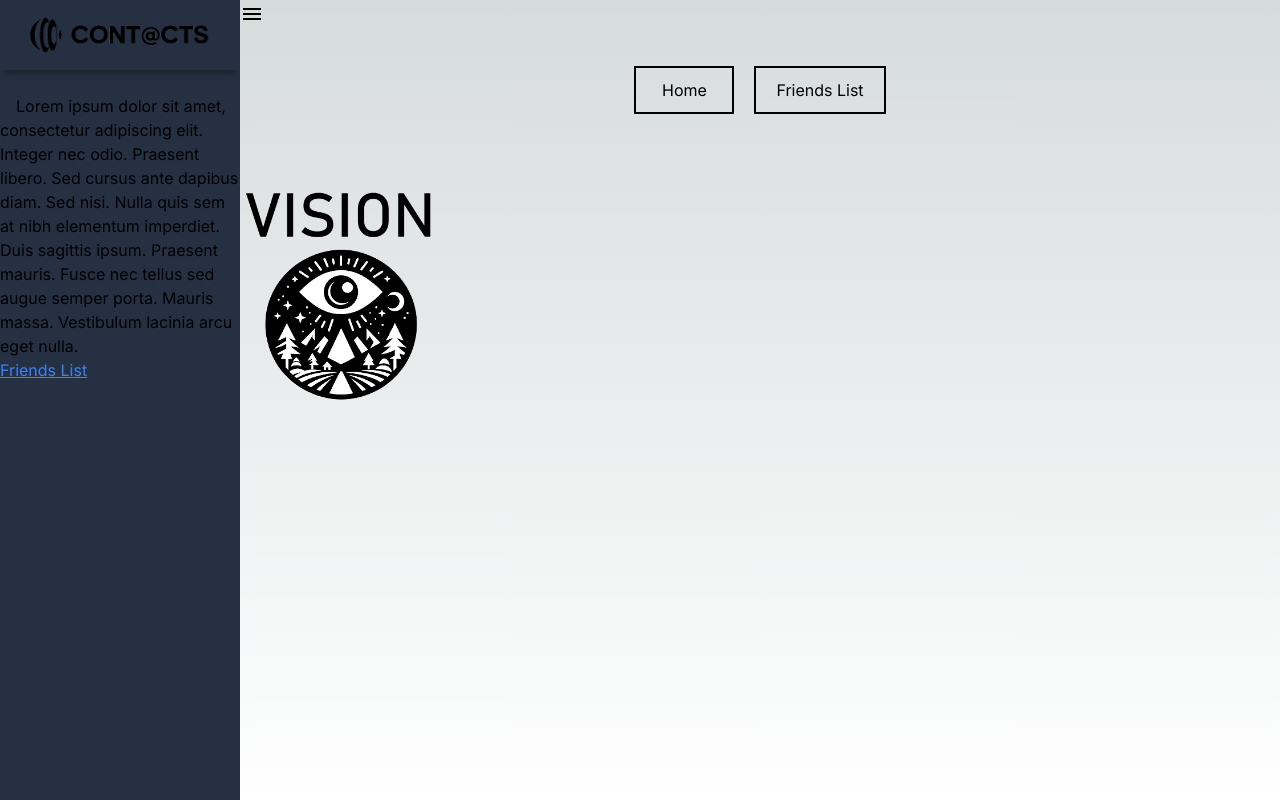
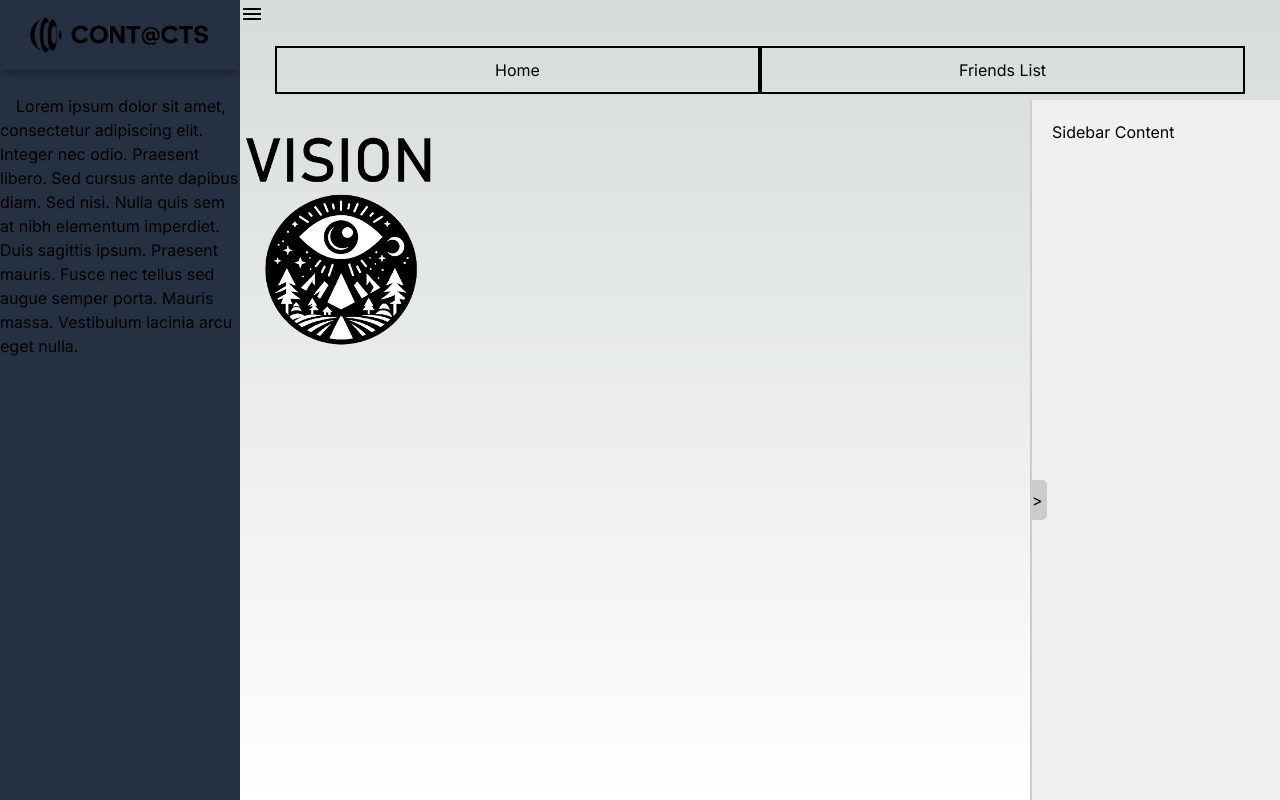
Before and after one commit to BLuong-vul/contacts-fork, a Next.js app in the folder frontend/: page /social-media-app in a window 1280 px wide. Built offline with nearby package versions, Linux system fonts and the light colour scheme.

Commit message:
Added adjustable sidebar

```diff
--- a/frontend/src/app/social-media-app/layout.js
+++ b/frontend/src/app/social-media-app/layout.js
@@ -24,9 +24,6 @@ export default function RootLayout({ children }) {
             nibh elementum imperdiet. Duis sagittis ipsum. Praesent mauris. Fusce nec
             tellus sed augue semper porta. Mauris massa. Vestibulum lacinia arcu eget nulla.
           </p>
-          <Link href="/social-media-app/friends-list" className="text-blue-500 underline">
-            		Friends List
-        </Link>
         </aside>
       </div>
       <div className="flex-grow p-0 md:overflow-y-auto md:p-0">{children}</div>
--- a/frontend/src/app/social-media-app/page.js
+++ b/frontend/src/app/social-media-app/page.js
@@ -1,3 +1,5 @@
+'use client';
+import { useState } from 'react';
 import homepagestyles from './social-media-homepage.module.css'; // adjust the path as necessary
 import styles from '../styles/app.layout.css';
 import Image from "next/image";
@@ -5,10 +7,48 @@ import Navbar from "../../components/Navbar";
 import Link from 'next/link';
 
 export default function Projects() {
+	const [sidebarWidth, setSidebarWidth] = useState(250); //initial width of the sidebar
+	const minWidth = 5; //minimum width for sidebar
+	const maxWidth = 600; //maximum width
+
+	const handleMouseDown = (e) => {
+		const startX = e.clientX; //get starting X position
+
+		const onMouseMove = (moveEvent) => {
+
+			const newWidth = window.innerWidth - moveEvent.clientX;
+			const dragSpeedMultiplier = 2.0;
+			if (newWidth > minWidth && newWidth < maxWidth) {
+				setSidebarWidth(newWidth * dragSpeedMultiplier);
+			}
+		};
+
+		const onMouseUp = () => {
+			window.removeEventListener('mousemove', onMouseMove);
+			window.removeEventListener('mouseup', onMouseUp);
+		};
+		window.addEventListener('mousemove', onMouseMove);
+		window.addEventListener('mouseup', onMouseUp);
+	};
+
 	return (
-		<><header className={styles.header}><Navbar /></header>
+		<>
+		<header className={styles.header}>
+		<Navbar />
+		</header>
 		<main className={styles.mainContainer}>
-			<div className={homepagestyles.homeContainer}>
+			{/* sidebar section start */}
+			<div className={homepagestyles.sidebar} style={{ width: sidebarWidth}}>
+				<div className={homepagestyles.dragHandle} onMouseDown={handleMouseDown}>
+					<div className={homepagestyles.indicator}>&lt;&gt;</div>
+				</div>
+
+			{ /* sidebar content can go here */}
+			<p>Sidebar Content</p>
+			</div>
+			{/* sidebar section ends */}
+
+			<div className={homepagestyles.contentContainer} style={{ marginRight: setSidebarWidth}}>
           		<nav className={homepagestyles.navContainer}>
           			<Link href="/social-media-app" className={homepagestyles.linkBox}>
             			Home
--- a/frontend/src/app/social-media-app/social-media-homepage.module.css
+++ b/frontend/src/app/social-media-app/social-media-homepage.module.css
@@ -5,19 +5,19 @@
 /* Container for navigation links */
 .navContainer {
     display: flex;              /* Aligns children horizontally */
-    justify-content: center;   /* Centers the items horizontally */
-    gap: 20px;                 /* Adds space between the boxes */
-    padding: 20px 0;           /* Adds padding to the top and bottom */
+    justify-content: space-between;   /* Centers the items horizontally */
+    padding: 0 15px;           /* Adds padding to the top and bottom */
     flex-wrap: wrap;
-    margin-bottom: 30px;       /* Adds space below the nav container */
+    margin-bottom: 15px;       /* Adds space below the nav container */
     width: 100%;
     max-width: 100%;
     box-sizing: border-box;
-    overflow: visible;
 }
 
 /* Styling for each link box */
 .linkBox {
+	flex: 1;
+	margin: 0;
     border: 2px solid black;  /* Outline for the box */
     padding: 10px 20px;       /* Adds space inside the box */
     text-align: center;       /* Centers text inside the box */
@@ -25,9 +25,54 @@
     color: black;             /* Sets text color */
     display:inline-block;
     transition: background-color 0.3s; /* Smooth background color change */
-    min-width: 100px;
+    min-width: 50px;
 }
 
 .linkBox:hover {
     background-color: #f0f0f0; /* Changes background color on hover */
 }
+
+.contentContainer {
+	transition: margin-right 0.3s ease;
+	padding: 20px;
+	box-sizing: border-box;
+	width: 100%;
+}
+
+.sidebar {
+	position: fixed;
+  	top: 100px; /* lower the ceiling by value*/
+  	right: 0;
+  	height: 100vh; /* Adjust this value for height */
+  	background-color: #f0f0f0;
+  	border-left: 2px solid #ccc;
+  	display: flex;
+  	flex-direction: column;
+  	padding: 20px;
+  	box-sizing: border-box;
+  	transition: width 0.3s ease;
+  	overflow: hidden;
+  	z-index: 1000;
+}
+
+.dragHandle {
+	position: absolute;
+  	top: 50%; /* Center vertically */
+  	left: -15px; /* Adjust to match the new width */
+  	width: 30px; /* Width of the handle */
+  	height: 40px; /* Height of the handle */
+  	transform: translateY(-50%); /* Center the handle */
+  	cursor: ew-resize;
+  	z-index: 1001;
+  	display: flex;
+  	align-items: center; /* Center content vertically */
+  	justify-content: center; /* Center content horizontally */
+  	background-color: #ccc; /* Background color */
+  	border-radius: 5px; /* Optional: round corners */
+}
+
+.indicator {
+	font-size: 16px; /* size of indicator text */
+	color: black;
+	user-select: none;
+}
```
